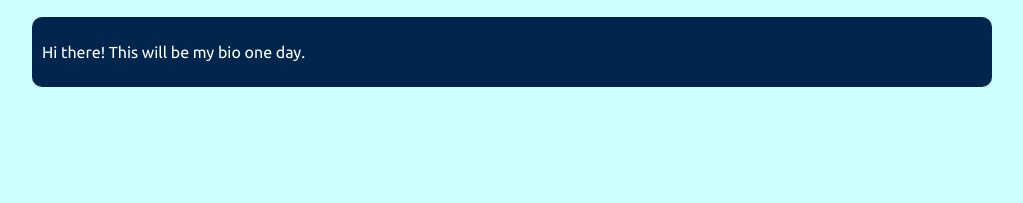
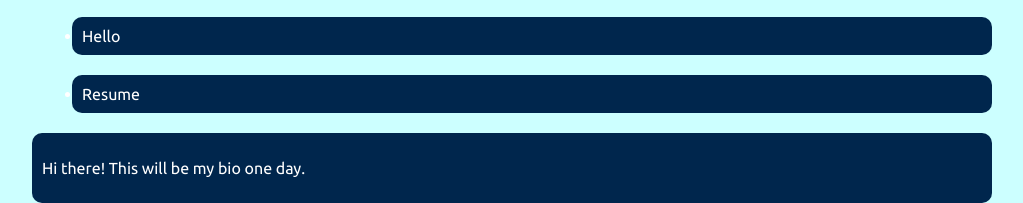
Before and after one commit to beckybeauchamp1/cmmovius.github.io, a plain HTML site: page index.html in a window 1280 px wide. Shown: the part 761-964 px from the top of the page, without its empty margins (128-1151 px from the left). Before the commit the page ends 848 px from the top, so only its background shows below. Drawn offline with Linux system fonts and the light colour scheme.

Commit message:
created ul for hello and resume links.

```diff
--- a/index.css
+++ b/index.css
@@ -33,3 +33,7 @@ h1 {
 .name {
   font-size: 3em;
 }
+
+.row {
+
+}
--- a/index.html
+++ b/index.html
@@ -16,7 +16,13 @@
     <h1>Explorer. Performer. Web Developer.</h1>
   </div>
 
-    <!-- Put a row with about me and resume links -->
+  <!-- Put a row with about me and resume links -->
+  <!--<div class ='row'> -->
+    <ul>
+      <div class ='row'><li> Hello </li></div>
+      <div class ='row'><li> Resume </li></div>
+    </ul>
+  <!--</div>-->
 
   <div>
     <p>
```
